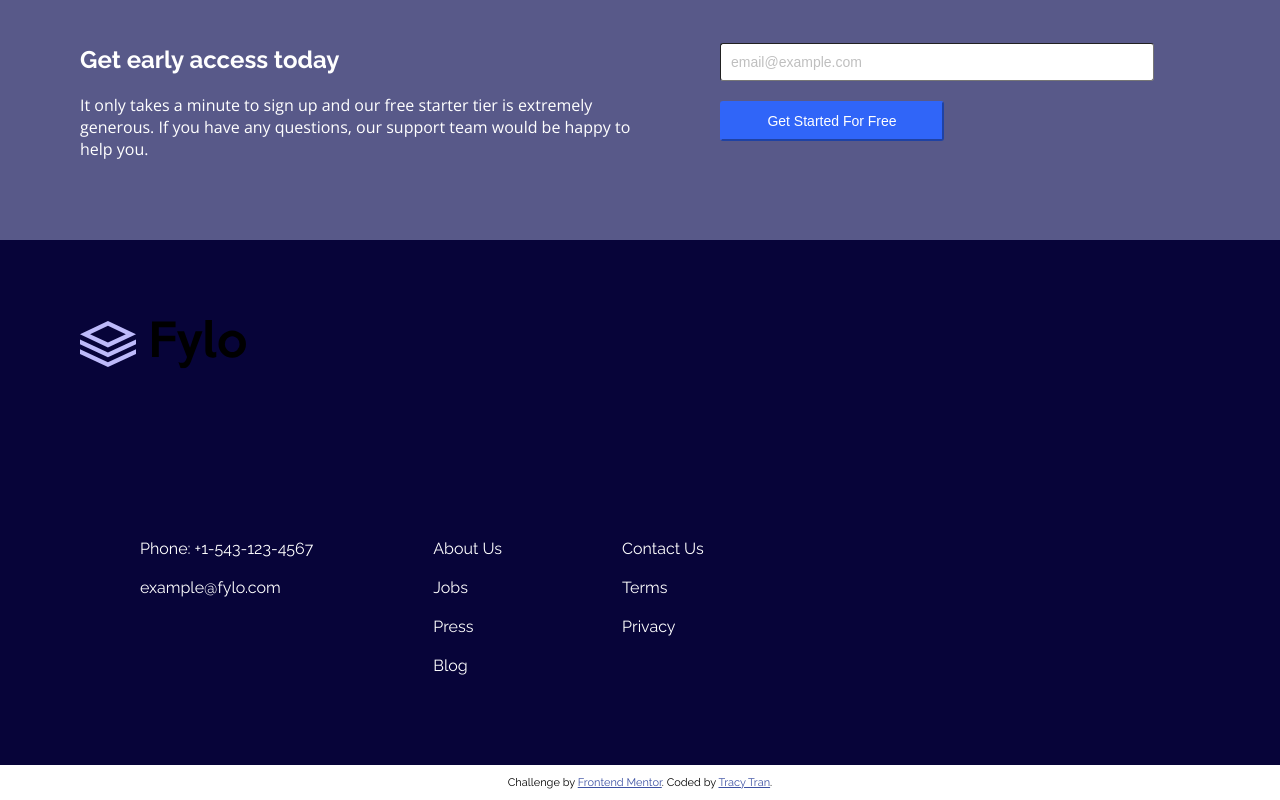
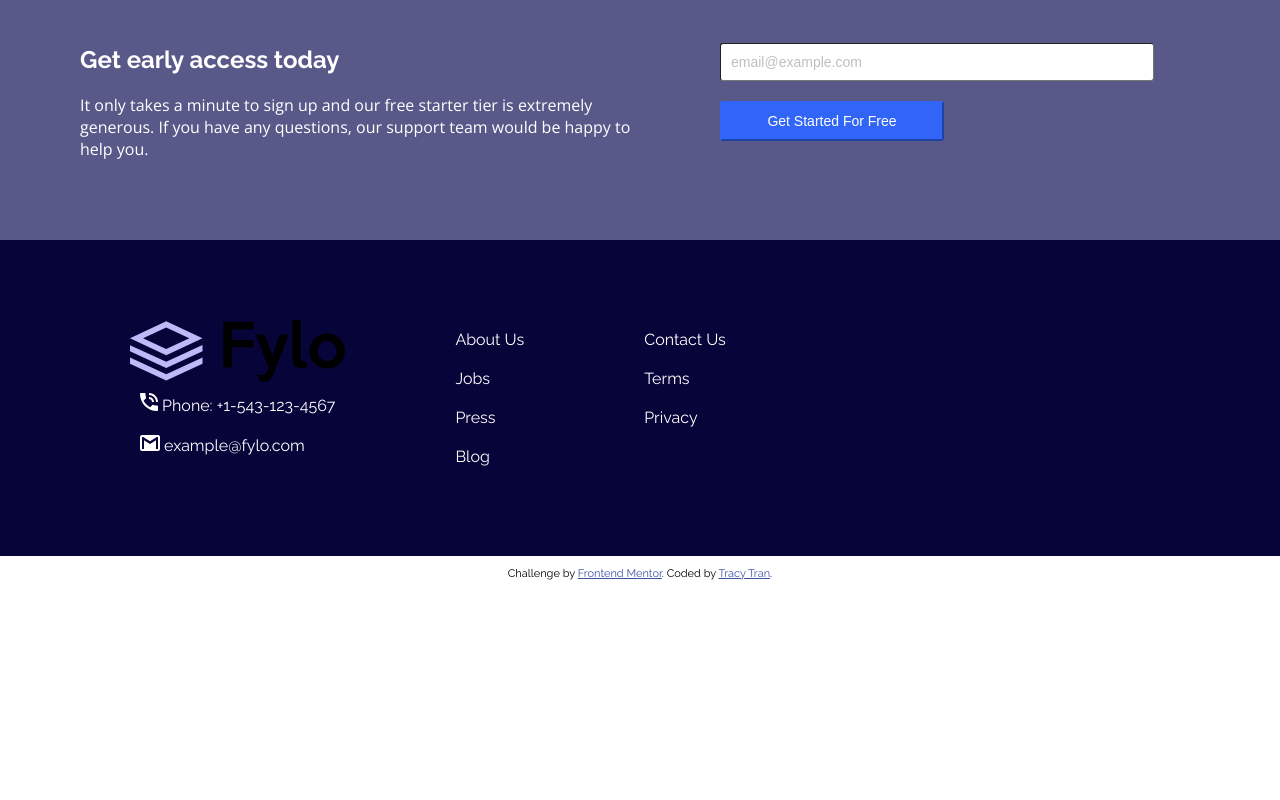
Before and after one commit to bacitracin/fylo-landing-page-with-two-column-layout-master, a plain HTML site: page index.html in a window 1280 px wide. Shown: the part 1297-2097 px from the top of the page. After the commit the page ends 1888 px from the top, so only its background shows below. Drawn offline with nearby package versions, Linux system fonts and the light colour scheme.

Commit message:
Add comments to block off CSS sections

```diff
--- a/index.html
+++ b/index.html
@@ -42,7 +42,7 @@
     <img
       src="images/illustration-1.svg"
       alt="illustration of office workers putting paper in a folder"
-      class="illustration"
+      class="hero__illustration"
     />
   </div>
   <div class="productivity__curve"></div>
@@ -90,12 +90,16 @@
     </div>
   </div>
   <div class="footer">
-  <img class="logo" src="images/logo.svg"/>
-  </div>
-  <div class="footer">
     <div class="footer__column">
-      <text class="footer__text">Phone: +1-543-123-4567</text>
-      <text class="footer__text">example@fylo.com</text>
+      <img src="images/logo.svg"/>
+      <text class="footer__text">
+        <img class="footer__icon" src="images/icon-phone.svg"/>
+        Phone: +1-543-123-4567
+      </text>
+      <text class="footer__text">
+        <img class="footer__icon" src="images/icon-email.svg"/>
+        example@fylo.com
+      </text>
     </div>
     <div class="footer__column">
       <text class="footer__text">About Us</text>
--- a/stylesheet.css
+++ b/stylesheet.css
@@ -2,6 +2,8 @@ body {
   font-family: Raleway;
   margin: 0;
 }
+
+/* Call to action */
 
 .cta {
   background-color: hsl(238, 22%, 44%);
@@ -53,6 +55,8 @@ body {
   width: 40%;
 }
 
+/* Footer */
+
 .footer {
   background-color: hsl(243, 87%, 12%);
   color: white;
@@ -68,9 +72,15 @@ body {
   padding-right: 50px;
 }
 
+.footer_icon {
+  color: white;
+}
+
 .footer__text {
   padding: 10px;
 }
+
+/* Header */
 
 .header__row {
   display: flex;
@@ -81,6 +91,8 @@ body {
   margin-right: 80px;
   margin-top: 65px;
 }
+
+/* Hero */
 
 .hero {
   display: flex;
@@ -133,15 +145,13 @@ body {
   font-size: 17px;
 }
 
-.illustration {
+.hero__illustration {
   height: 474px;
   margin: 20px;
   width: 640px;
 }
 
-.logo {
-  color: white;
-}
+/* Nav */
 
 .nav {
   display: flex;
@@ -154,6 +164,8 @@ body {
   padding-bottom: 15px;
   padding-top: 15px;
 }
+
+/* Productivity */
 
 .productivity__curve {
   background-image: url("images/bg-curve-desktop.svg") center/cover no-repeat;
```
